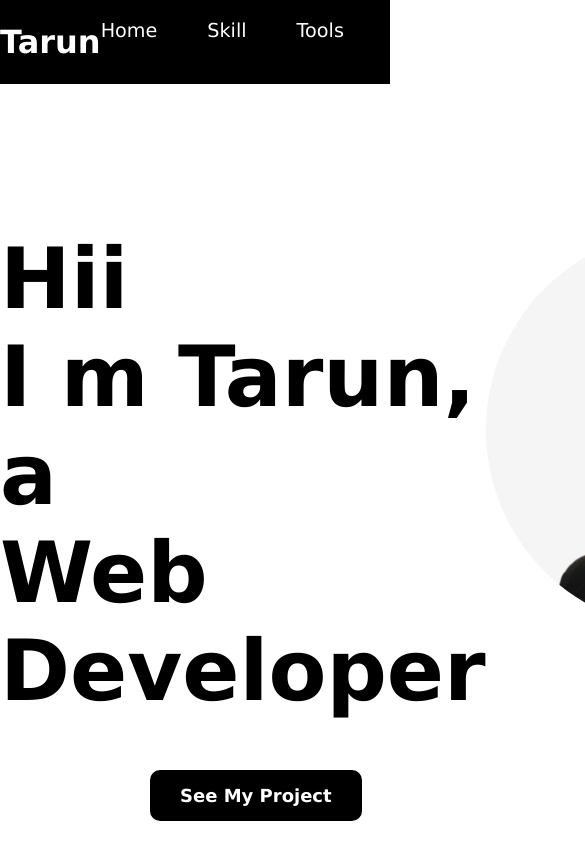
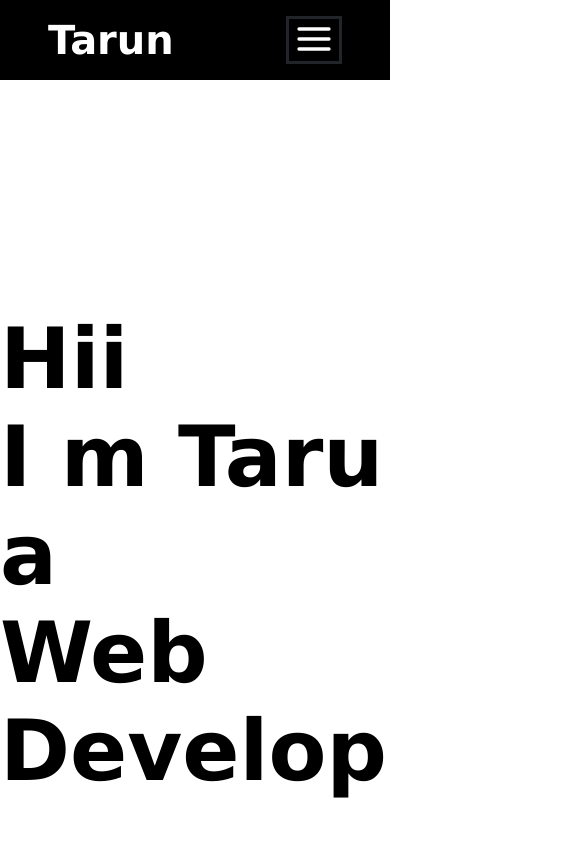
Before and after one commit to TarunBharti7/portfolio, a React (Vite) app: page / in a window 390 px wide. Shown: the top 844 px of the page, 585 px wide, since content can reach past the window. Built offline with nearby package versions, Linux system fonts and the light colour scheme.

Commit message:
work on responsive navbar

```diff
--- a/index.html
+++ b/index.html
@@ -8,6 +8,8 @@
   </head>
   <body>
     <div id="root"></div>
+
+
     <script type="module" src="/src/main.jsx"></script>
   </body>
 </html>
--- a/package.json
+++ b/package.json
@@ -11,7 +11,8 @@
   },
   "dependencies": {
     "react": "^18.2.0",
-    "react-dom": "^18.2.0"
+    "react-dom": "^18.2.0",
+    "react-icons": "^4.11.0"
   },
   "devDependencies": {
     "@types/react": "^18.2.15",
--- a/src/App.jsx
+++ b/src/App.jsx
@@ -1,10 +1,13 @@
 import React from 'react'
+import Navbar from './component/Navbar';
+import './component/navbar.css'
 
 const App = () => {
   return (
     <>
       {/* navbar */}
-      <nav>
+      <Navbar/>
+      {/* <nav>
         <h1>Tarun</h1>
         <ul>
           <a href="#home"><li>Home</li></a>
@@ -12,7 +15,7 @@ const App = () => {
           <a href=""><li>Tools</li></a>
           <a href=""><li>About me</li></a>
         </ul>
-      </nav>
+      </nav> */}
 
       {/* home */}
       <section id='home'>
@@ -34,7 +37,7 @@ const App = () => {
       {/* Project */}
       <section id='project'>
         <div className="project">
-          <h1 className='heading'>Project</h1>
+          <h1 className='heading'>Projects</h1>
           <div className="p-container">
           {/* 1 */}
             <div className="card-img">
--- /dev/null
+++ b/src/component/Navbar.jsx
@@ -0,0 +1,43 @@
+import React, { useState } from 'react'
+import {FiMenu} from "react-icons/fi";
+import {AiOutlineClose} from "react-icons/ai"
+
+const Navbar = () => {
+
+    const [active , setActive] = useState("");
+
+    const toggleNavbar = () => {
+        if(active == "active"){
+            setActive("")
+        }else{
+            setActive("active")
+        }
+    }
+
+    const removeSlide = () => {
+        setActive("");
+    }
+  return (
+    <>
+        <header className={`header ${active}`}>
+        <h1 className="logo">Tarun</h1>
+
+        <nav className="navbar ">
+            <ul className="navbar-list">
+                <li><a className="navbar-link" onClick={removeSlide} href="#home">Home</a></li>
+                <li><a className="navbar-link" onClick={removeSlide} href="#skill">Skills</a></li>
+                <li><a className="navbar-link" onClick={removeSlide} href="#">About me</a></li>
+                <li><a className="navbar-link" onClick={removeSlide} href="#">Contact uus</a></li>
+            </ul>
+        </nav>
+
+        <div className="mobile-navbar-btn" onClick={toggleNavbar}>
+            <FiMenu className="mobile-nav-icon" name="menu-outline"/>
+            <AiOutlineClose className="mobile-nav-icon" name="close-outline" />
+        </div>
+    </header>
+    </>
+  )
+}
+
+export default Navbar
--- /dev/null
+++ b/src/component/navbar.css
@@ -0,0 +1,147 @@
+*{
+    padding: 0%;
+    margin: 0%;
+    font-family: system-ui, -apple-system, BlinkMacSystemFont, 'Segoe UI', Roboto, Oxygen, Ubuntu, Cantarell, 'Open Sans', 'Helvetica Neue', sans-serif;
+    box-sizing: border-box;
+}
+
+html {
+    font-size: 62.5%;
+    overflow-x: hidden;
+}
+
+body {
+    overflow-x: hidden;
+}
+
+.header {
+    padding: 0 4.8rem;
+    height: 8rem;
+    display: flex;
+    justify-content: space-between;
+    align-items: center;
+    background: black;
+    color: white;
+    position: fixed;
+    width: 100%;
+    top: 0%;
+    left: 0%;
+    z-index: 1;
+}
+
+.header .logo {
+    font-size: 4rem;
+}
+
+.header .navbar-list {
+    display: flex;
+    gap: 4.8rem;
+    list-style: none;
+}
+
+.navbar-list li a {
+    font-weight: bolder;
+}
+
+.navbar-link:link ,
+.navbar-link:visited{
+    display: inline-block;
+    text-transform: uppercase ;
+    text-decoration: none;
+    font-size: 1.5rem;
+    font-weight: 900;
+    font-weight: 500;
+    color: #fff;
+    transition: all 0.3s;
+}
+
+.navbar-link:hover,
+.navbar-link:active{
+    color: cyan;
+}
+
+
+.mobile-nav-icon {
+    width: 5rem;
+    height: 4rem;
+    color: #fff;
+}
+
+.mobile-navbar-btn{
+    display: none;
+    background: transparent;
+    cursor: pointer;
+}
+
+.mobile-nav-icon[name="close-outline"]{
+    display: none;
+}
+
+
+/*  Responsive Code Start */
+
+
+@media(max-width:62em){
+    .mobile-navbar-btn{
+        display: block;
+        z-index: 999;
+        border: 3px solid #212529;
+        color: #212529;
+    }
+
+    .header {
+        /* width: 40%; */
+        position: relative;
+    }
+
+    .navbar {
+        /* display: none; */
+        width: 100%;
+        height: 100vh;
+        /* background-color: #e7f5ff; */
+        background: black;
+        color: white;
+        position: absolute;
+        top: 0;
+        left: 0;
+
+        display: flex;
+        justify-content: center;
+        align-items: center;
+
+        transform: translateX(100%);
+        transition: all 0.5s linear;
+
+        opacity: 0;
+        visibility: hidden;
+        pointer-events: none;
+    }
+
+    .navbar-list{
+        flex-direction: column;
+        align-items: center;
+    }
+
+    .active .navbar {
+        transform: translateX(0);
+        opacity: 1;
+        visibility: visible;
+        pointer-events: auto;
+    }
+
+    .active .mobile-navbar-btn
+    .mobile-nav-icon[name="close-outline"]{
+        display: block;
+    }
+
+    .active .mobile-navbar-btn
+    .mobile-nav-icon[name="menu-outline"] {
+        display: none;
+    }
+
+    .section-hero{
+        padding-top: 1rem;
+        padding-left: 1rem;
+        padding-right: 1rem;
+    }
+}
--- a/src/index.css
+++ b/src/index.css
@@ -3,43 +3,6 @@
     padding: 0%;
     box-sizing: border-box;
     font-family: Verdana, Geneva, Tahoma, sans-serif;
-}
-
-nav{
-    background-color: black;
-    height: 10vh;
-    width: 100%;
-    display: flex;
-    justify-content: space-around;
-    color: white;
-    align-items: center;
-    position: fixed;
-    top: 0%;
-    left: 0%;
-}
-
-nav h1 {
-    font-size: xx-large;
-}
-
-nav ul {
-    display: flex;
-    gap: 50px;
-}
-
-ul a {
-    text-decoration: none;
-    color: white;
-}
-
-ul a li {
-    list-style: none;
-    transition: transform 0.3s ease-in-out;
-    font-size: larger;
-}
-
-ul a li:hover {
-    transform: scale(1.2);
 }
 
 .container {
```
Also changed, not shown: 1 other file (tests, documents, lock files or other folders).
